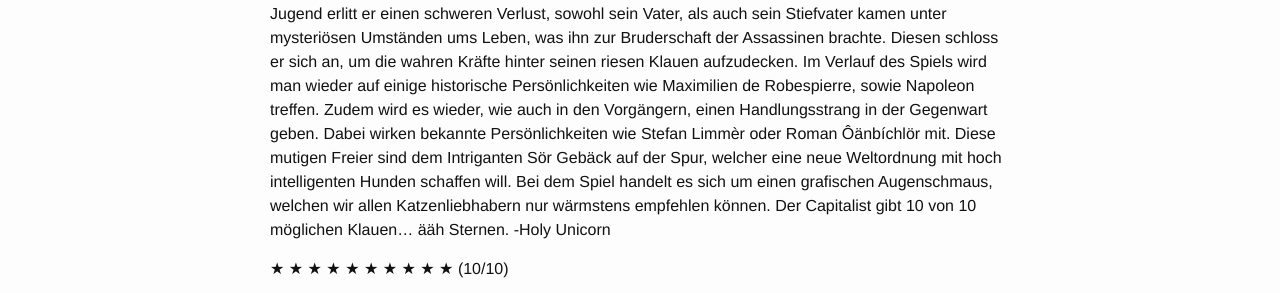
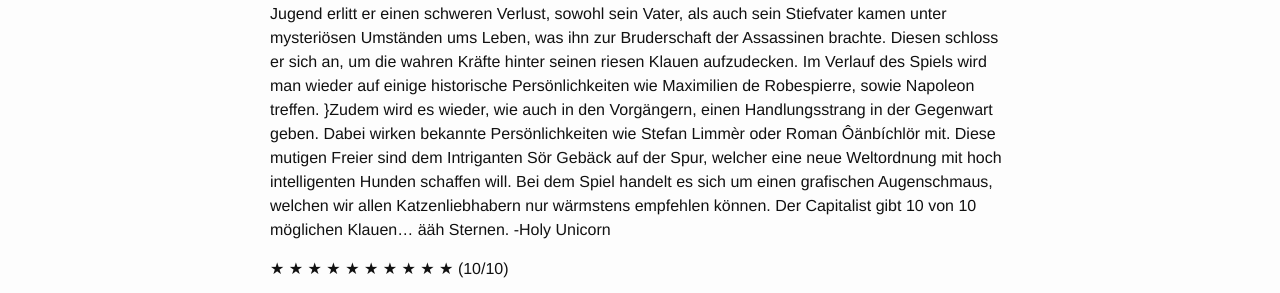
Before and after one commit to MonsieurPueblo/thecapitalist.github.io, a Jekyll site: the page built from _posts/2016-07-04-Assassin's-Cat-Furity.markdown, in a window 1280 px wide. Shown: the part 246-539 px from the top of the page. Built offline with Jekyll 4.4.1, drawn with Linux system fonts in a browser that asks for light colours; some of the changed text lies outside the part shown.

```diff
--- a/_posts/2016-07-04-Assassin's-Cat-Furity.markdown
+++ b/_posts/2016-07-04-Assassin's-Cat-Furity.markdown
@@ -5,7 +5,7 @@ date: 2016-07-04 20:37:20 -0400
 categories: Spieletipps
 ---
 Das Spiel spielt im Affing des 18. Jahrhunderts zur Zeit der französischen Revolution und folgt dem Hauptcharakter Evoli Wuschlos. Dieser hat französische und österreichische Vorfahren. In seiner Jugend erlitt er einen schweren Verlust, sowohl sein Vater, als auch sein Stiefvater kamen unter mysteriösen Umständen ums Leben, was ihn zur Bruderschaft der Assassinen brachte. Diesen schloss er sich an, um die wahren Kräfte hinter seinen riesen Klauen aufzudecken. Im Verlauf des Spiels wird man wieder auf einige historische Persönlichkeiten wie Maximilien de Robespierre, sowie Napoleon treffen.
-	Zudem wird es wieder, wie auch in den Vorgängern, einen Handlungsstrang in der Gegenwart geben. Dabei wirken bekannte Persönlichkeiten wie Stefan Limmèr oder Roman Ôänbíchlör mit. Diese mutigen Freier sind dem Intriganten Sör Gebäck auf der Spur, welcher eine neue Weltordnung mit hoch intelligenten Hunden schaffen will.
+}Zudem wird es wieder, wie auch in den Vorgängern, einen Handlungsstrang in der Gegenwart geben. Dabei wirken bekannte Persönlichkeiten wie Stefan Limmèr oder Roman Ôänbíchlör mit. Diese mutigen Freier sind dem Intriganten Sör Gebäck auf der Spur, welcher eine neue Weltordnung mit hoch intelligenten Hunden schaffen will.
 Bei dem Spiel handelt es sich um einen grafischen Augenschmaus, welchen wir allen Katzenliebhabern nur wärmstens empfehlen können.
 Der Capitalist gibt 10 von 10 möglichen Klauen… ääh Sternen.
 -Holy Unicorn
```
